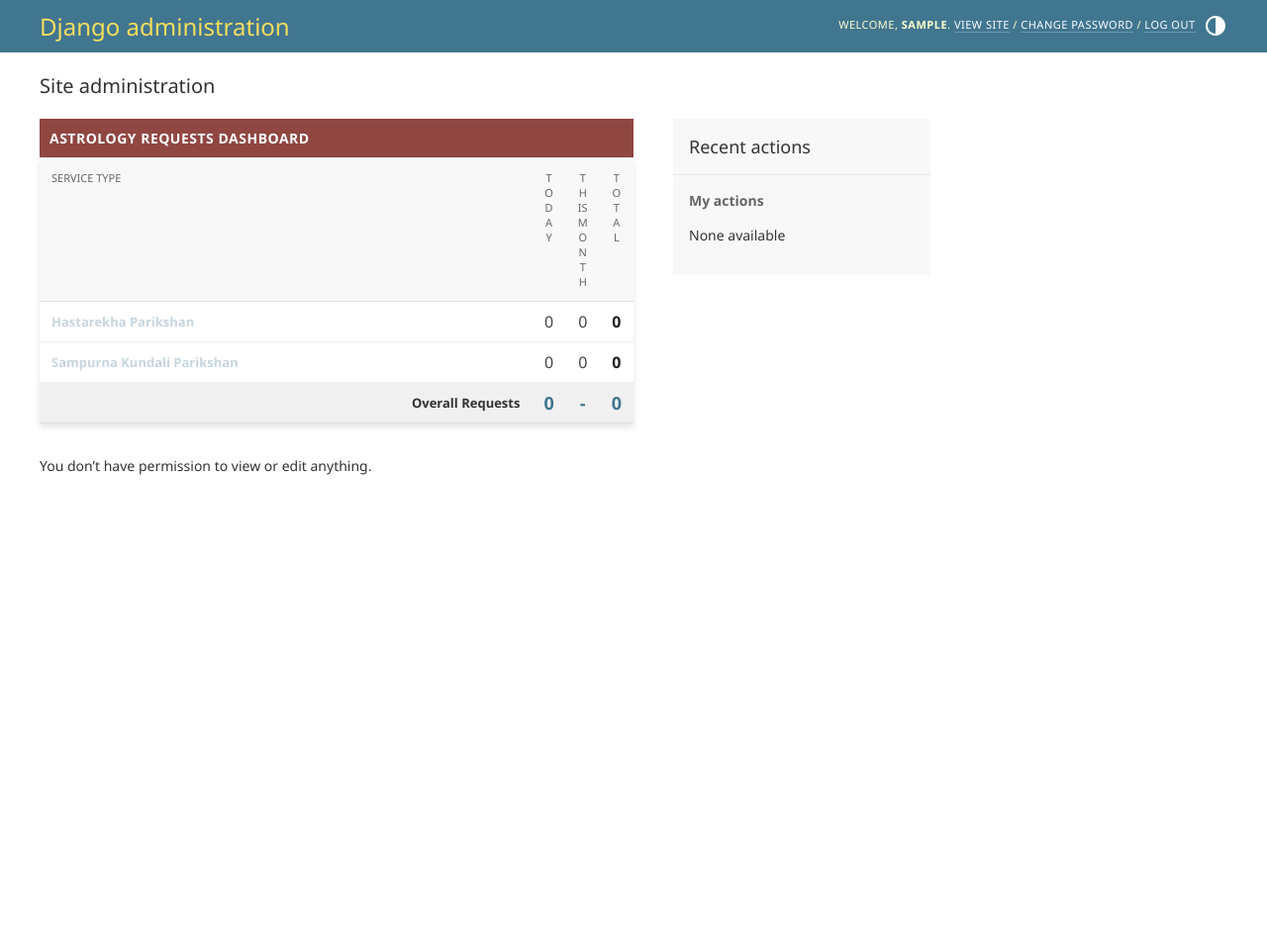
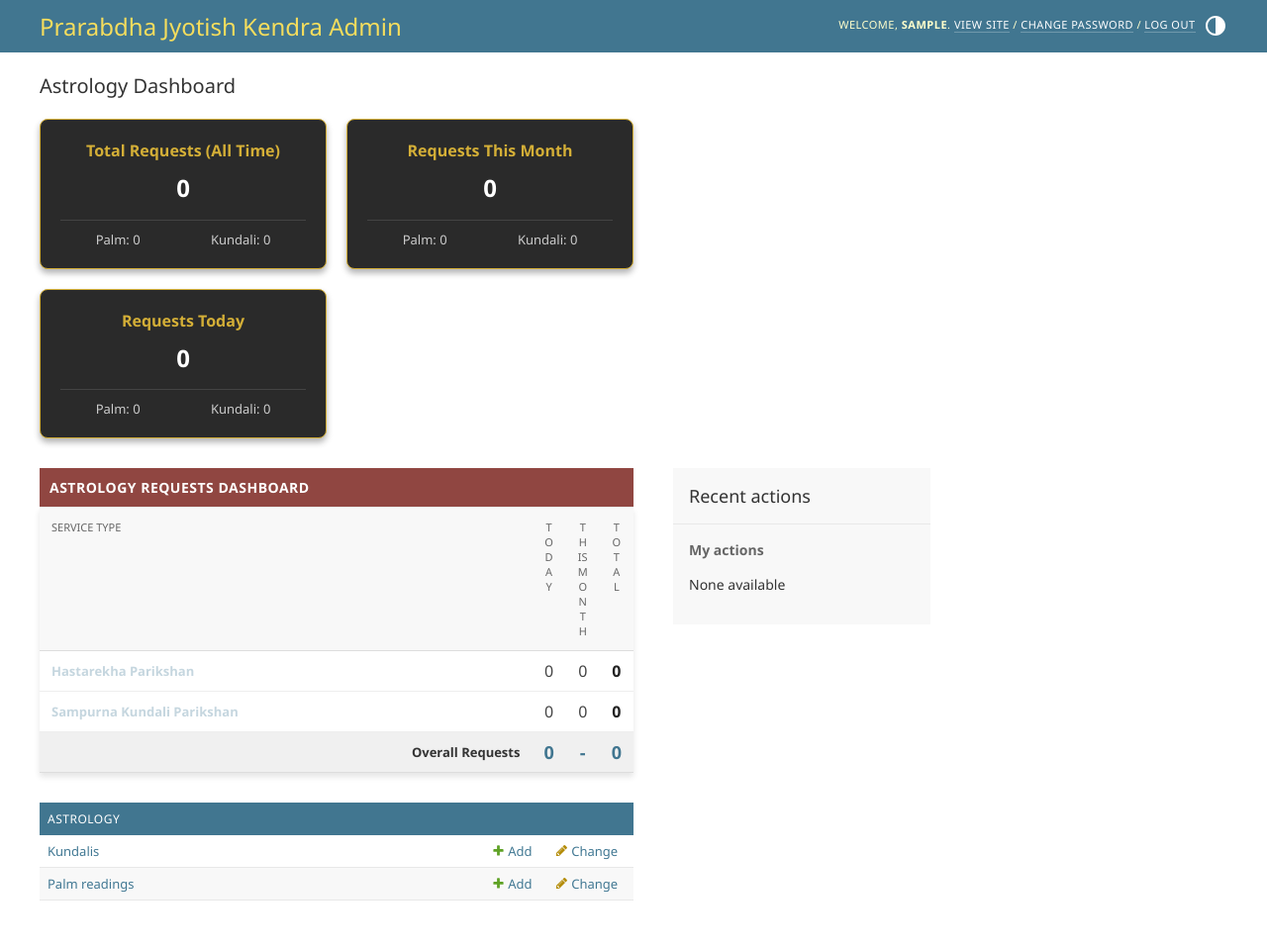
Before and after one commit to prarabdhajyotishkendra-pixel/prarabdha-jyotish, a Django app: page /admin/ in a window 1280 px wide. Shown: the whole page at 99% size. Before the commit the page ends 480 px from the top, so only its background shows below. Run offline with Django 5.2, Linux system fonts and the light colour scheme; the visitor is signed in with stand-in values (Sample User, id 1); data comes from the database, SQL or seed files in the repository; data that the repository does not hold is empty.

Commit message:
Finalizing Astrology App APIs and Dashboard

```diff
--- a/astrology/admin.py
+++ b/astrology/admin.py
@@ -1,14 +1,51 @@
 from django.contrib import admin
+from django.utils import timezone
 from .models import PalmReading, Kundali
 
-@admin.register(PalmReading)
+class CustomAdminSite(admin.AdminSite):
+    site_header = "Prarabdha Jyotish Kendra Admin"
+    site_title = "Admin Portal"
+    index_title = "Astrology Dashboard"
+    index_template = "admin/custom_index.html"
+
+    def index(self, request, extra_context=None):
+        today = timezone.localtime().date()
+        this_month = today.month
+
+        palm_all = PalmReading.objects.count()
+        palm_today = PalmReading.objects.filter(created_at__date=today).count()
+        palm_month = PalmReading.objects.filter(created_at__month=this_month).count()
+
+        kundali_all = Kundali.objects.count()
+        kundali_today = Kundali.objects.filter(created_at__date=today).count()
+        kundali_month = Kundali.objects.filter(created_at__month=this_month).count()
+
+        extra_context = extra_context or {}
+        extra_context.update({
+            'total_requests': palm_all + kundali_all,
+            'today_requests': palm_today + kundali_today,
+            'month_requests': palm_month + kundali_month,
+
+            'palm_all': palm_all,
+            'palm_today': palm_today,
+            'palm_month': palm_month,
+
+            'kundali_all': kundali_all,
+            'kundali_today': kundali_today,
+            'kundali_month': kundali_month,
+        })
+        return super().index(request, extra_context=extra_context)
+
+custom_admin_site = CustomAdminSite(name='custom_admin')
+
+@admin.register(PalmReading, site=custom_admin_site)
 class PalmReadingAdmin(admin.ModelAdmin):
     list_display = ('name', 'phone', 'status', 'payment_status', 'created_at')
     list_filter = ('status', 'payment_status')
     search_fields = ('name', 'phone')
     readonly_fields = ('created_at',)
 
-@admin.register(Kundali)
+@admin.register(Kundali, site=custom_admin_site)
 class KundaliAdmin(admin.ModelAdmin):
     list_display = ('name', 'phone', 'dob', 'status', 'payment_status', 'created_at')
     list_filter = ('status', 'payment_status')
--- a/astrology/models.py
+++ b/astrology/models.py
@@ -14,7 +14,7 @@
     name = models.CharField(max_length=200)
     address = models.TextField()
     phone = models.CharField(max_length=20)
-    payment_status = models.CharField(max_length=20, choices=PAYMENT_CHOICES, default='Pending')
+    payment_status = models.BooleanField(default=False)
     report = models.TextField(blank=True, null=True)
     status = models.CharField(max_length=20, choices=STATUS_CHOICES, default='Pending')
     created_at = models.DateTimeField(auto_now_add=True)
@@ -37,7 +37,7 @@
     birth_time = models.TimeField(help_text="Format: HH:MM:SS")
     birth_place = models.CharField(max_length=200)
     phone = models.CharField(max_length=20, blank=True, null=True)
-    payment_status = models.CharField(max_length=20, choices=PAYMENT_CHOICES, default='Pending')
+    payment_status = models.BooleanField(default=False)
     report = models.TextField(blank=True, null=True)
     status = models.CharField(max_length=20, choices=STATUS_CHOICES, default='Pending')
     created_at = models.DateTimeField(auto_now_add=True)
--- a/astrology/urls.py
+++ b/astrology/urls.py
@@ -1,9 +1,17 @@
 from django.urls import path
-from .views import HomeView, HastarekhaCreateView, KundaliCreateView, SuccessView
+from .views import HomeView, HastarekhaCreateView, KundaliCreateView, SuccessView, CheckReportView
+from .api import PalmReadingAPIView, KundaliAPIView, CheckReportAPIView
 
 urlpatterns = [
+    # Web HTML Routes
     path('', HomeView.as_view(), name='home'),
     path('hastarekha/', HastarekhaCreateView.as_view(), name='hastarekha'),
     path('kundali/', KundaliCreateView.as_view(), name='kundali'),
     path('success/', SuccessView.as_view(), name='success'),
+    path('check-report/', CheckReportView.as_view(), name='check_report'),
+
+    # API Routes
+    path('api/palm-reading/', PalmReadingAPIView.as_view(), name='api_palm_reading'),
+    path('api/kundali/', KundaliAPIView.as_view(), name='api_kundali'),
+    path('api/check-report/', CheckReportAPIView.as_view(), name='api_check_report'),
 ]
--- a/prarabdha_jyotish/urls.py
+++ b/prarabdha_jyotish/urls.py
@@ -18,9 +18,10 @@
 from django.urls import path, include
 from django.conf import settings
 from django.conf.urls.static import static
+from astrology.admin import custom_admin_site
 
 urlpatterns = [
-    path('admin/', admin.site.urls),
+    path('admin/', custom_admin_site.urls),
     path('', include('astrology.urls')),
 ]
 
--- /dev/null
+++ b/templates/admin/custom_index.html
@@ -0,0 +1,73 @@
+{% extends "admin/index.html" %}
+
+{% block content %}
+<style>
+    .dashboard-container {
+        display: grid;
+        grid-template-columns: repeat(auto-fit, minmax(200px, 1fr));
+        gap: 20px;
+        margin-bottom: 30px;
+    }
+    .stat-card {
+        background-color: var(--darker-bg, #2a2a2a);
+        border: 1px solid var(--gold, #D4AF37);
+        border-radius: 8px;
+        padding: 20px;
+        text-align: center;
+        box-shadow: 0 4px 6px rgba(0,0,0,0.3);
+    }
+    .stat-card h3 {
+        margin: 0 0 10px 0;
+        font-size: 16px;
+        color: var(--gold, #D4AF37);
+    }
+    .stat-card p {
+        margin: 0;
+        font-size: 24px;
+        font-weight: bold;
+        color: #fff;
+    }
+    .stat-card .sub-stats {
+        margin-top: 15px;
+        font-size: 13px;
+        color: #ccc;
+        display: flex;
+        justify-content: space-around;
+        border-top: 1px solid #444;
+        padding-top: 10px;
+    }
+</style>
+
+<div class="dashboard-container">
+    <!-- Overall Stats -->
+    <div class="stat-card">
+        <h3>Total Requests (All Time)</h3>
+        <p>{{ total_requests }}</p>
+        <div class="sub-stats">
+            <span>Palm: {{ palm_all }}</span>
+            <span>Kundali: {{ kundali_all }}</span>
+        </div>
+    </div>
+
+    <div class="stat-card">
+        <h3>Requests This Month</h3>
+        <p>{{ month_requests }}</p>
+        <div class="sub-stats">
+            <span>Palm: {{ palm_month }}</span>
+            <span>Kundali: {{ kundali_month }}</span>
+        </div>
+    </div>
+
+    <div class="stat-card">
+        <h3>Requests Today</h3>
+        <p>{{ today_requests }}</p>
+        <div class="sub-stats">
+            <span>Palm: {{ palm_today }}</span>
+            <span>Kundali: {{ kundali_today }}</span>
+        </div>
+    </div>
+</div>
+
+<!-- Proceed with normal admin listing -->
+{{ block.super }}
+{% endblock %}
--- a/templates/base.html
+++ b/templates/base.html
@@ -1,3 +1,4 @@
+{% load static %}
 <!DOCTYPE html>
 <html lang="en">
 
@@ -117,7 +118,8 @@
                     <li class="nav-item"><a class="nav-link" href="{% url 'home' %}">Home</a></li>
                     <li class="nav-item"><a class="nav-link" href="{% url 'hastarekha' %}">Palm Reading</a></li>
                     <li class="nav-item"><a class="nav-link" href="{% url 'kundali' %}">Horoscope</a></li>
-                    <li class="nav-item"><a class="nav-link" href="/admin/">Admin Login</a></li>
+                    <li class="nav-item"><a class="nav-link" href="{% url 'check_report' %}">Check Report</a></li>
+                    <li class="nav-item"><a class="nav-link" href="/admin/">Admin Dashboard</a></li>
                 </ul>
             </div>
         </div>
--- a/templates/hastarekha_form.html
+++ b/templates/hastarekha_form.html
@@ -40,8 +40,8 @@
 
                 <div class="text-center mb-4">
                     <h5 class="mb-3 text-white">Scan Code for Payment</h5>
-                    <!-- Placeholder QR code generated remotely for demonstration -->
-                    <img src="https://api.qrserver.com/v1/create-qr-code/?size=200x200&data=AstrologyPaymentPlaceholder"
+                    <!-- Static placeholder QR code -->
+                    <img src="{% static 'img/payment_qr.png' %}"
                         alt="Payment QR Code" class="img-fluid rounded bg-white p-2" style="max-width: 200px;">
                     <p class="text-white mt-2 small">Scan and pay, then submit. Admin will link your payment via your
                         phone number.</p>
--- a/templates/kundali_form.html
+++ b/templates/kundali_form.html
@@ -42,8 +42,8 @@
 
                 <div class="text-center mb-4">
                     <h5 class="mb-3 text-white">Scan Code for Payment</h5>
-                    <!-- Placeholder QR code -->
-                    <img src="https://api.qrserver.com/v1/create-qr-code/?size=200x200&data=AstrologyPaymentPlaceholder"
+                    <!-- Static placeholder QR code -->
+                    <img src="{% static 'img/payment_qr.png' %}"
                         alt="Payment QR Code" class="img-fluid rounded bg-white p-2" style="max-width: 300px;">
                     <p class="text-white mt-2 small">Scan and pay, then submit. Admin will link your payment via your
                         details.</p>
```
Also changed, not shown: astrology/api.py (added, +68 -0 lines), astrology/views.py (+17 -1 lines), prarabdha_jyotish/settings.py (+11 -0 lines), templates/check_report.html (added, +79 -0 lines), astrology/migrations/0002_alter_kundali_payment_status_and_more.py (added), static/img/payment_qr.png (added), vercel.json.
